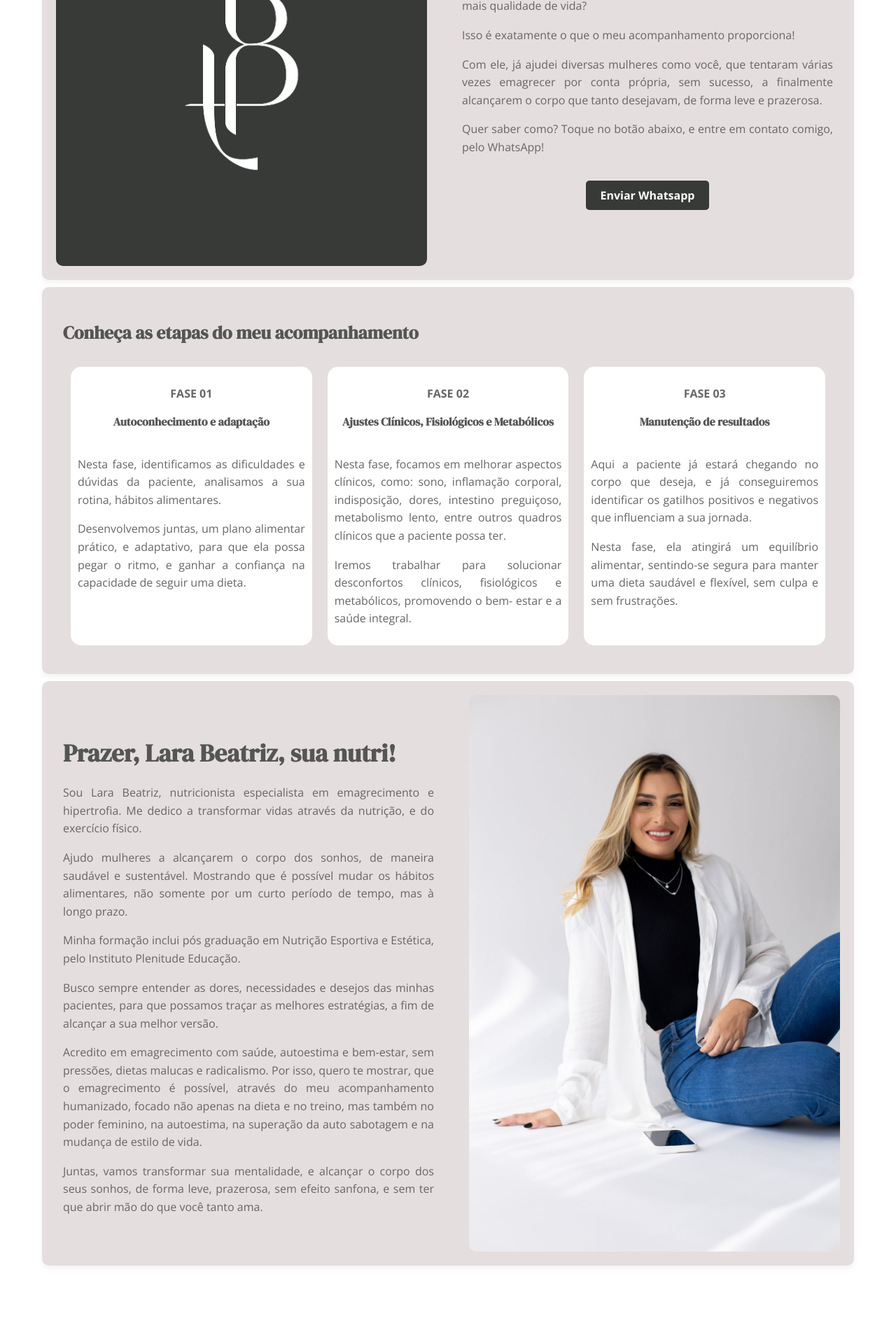
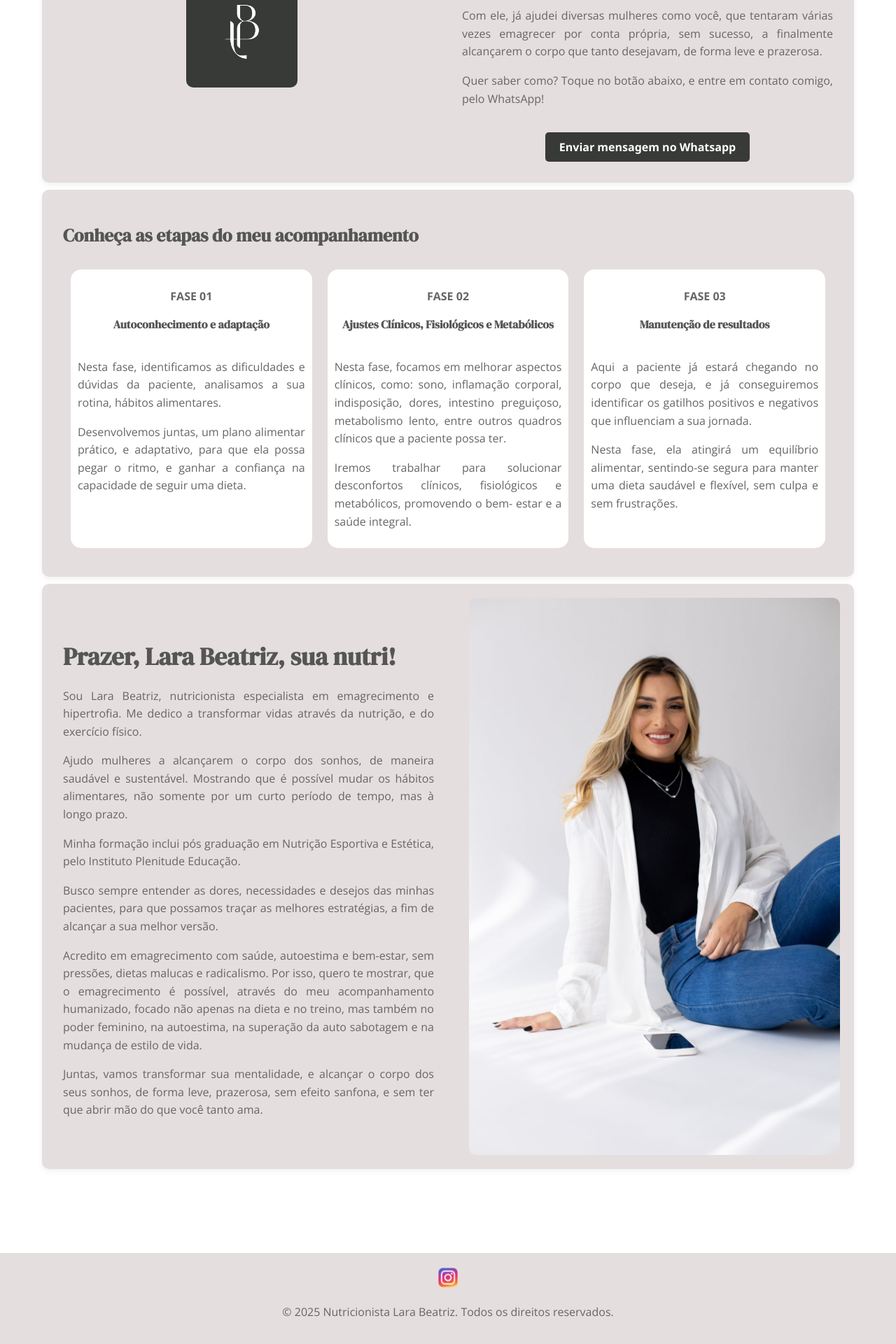
Before and after one commit to juancsd/nutri-site, a React (Create React App) app: page / in a window 1280 px wide. Shown: the part 1065-2985 px from the top of the page at 70% size. Before the commit the page ends 2943 px from the top, so only its background shows below. Built offline with nearby package versions, Linux system fonts and the light colour scheme.

Commit message:
Novos ajustes

```diff
--- a/package.json
+++ b/package.json
@@ -41,5 +41,6 @@
 },
 "devDependencies": {
   "webpack-cli": "^6.0.1"
+},
+"homepage": "http://larabeatriznutri.com"
 }
-}
--- a/public/index.html
+++ b/public/index.html
@@ -1,5 +1,5 @@
 <!DOCTYPE html>
-<html lang="en">
+<html lang="pt-br">
   <head>
     <meta charset="utf-8" />
     <link rel="icon" href="%PUBLIC_URL%/favicon.ico" />
@@ -9,7 +9,7 @@
       name="description"
       content="Web site created using create-react-app"
     />
-    <link rel="apple-touch-icon" href="%PUBLIC_URL%/logo192.png" />
+    <link rel="apple-touch-icon" href="%PUBLIC_URL%/logo192.png"/>
     <!--
       manifest.json provides metadata used when your web app is installed on a
       user's mobile device or desktop. See https://developers.google.com/web/fundamentals/web-app-manifest/
@@ -24,7 +24,7 @@
       work correctly both with client-side routing and a non-root public URL.
       Learn how to configure a non-root public URL by running `npm run build`.
     -->
-    <title>React App</title>
+    <title>Nutricionista Lara Beatriz</title>
   </head>
   <body>
     <noscript>You need to enable JavaScript to run this app.</noscript>
--- a/src/App.css
+++ b/src/App.css
@@ -73,9 +73,10 @@ display: block;
 }
 
 .img-logo {
-width: 100%;
+width: 30%;
 height: auto;
 display: block;
+border-radius: 10px;
 }
 
 .div-contato {
@@ -153,6 +154,7 @@ align-items: center;
 border-radius: 10px;
 margin: 20px;
 }
+
 
 .imagem-container img {
 max-width: 100%;
--- a/src/App.js
+++ b/src/App.js
@@ -1,21 +1,22 @@
 import { BrowserRouter as Router, Routes, Route } from 'react-router-dom';
 import Servicos from './pages/Servicos';
 import QuemSouEu from './pages/QuemSouEu';
-import Home from './pages/Home'
+import Home from './pages/Home';
 import Contato from './pages/Contato';
 import Header from './Header';
-
+import Footer from './footer'; // Importe o componente Footer
 
 function App() {
 return (
   <Router>
     <Header />
     <Routes>
-      <Route path="/" element={<Home />} /> {/* Rota inicial agora renderiza Servicos */}
+      <Route path="/" element={<Home />} />
       <Route path="/servicos" element={<Servicos />} />
       <Route path="/contato" element={<Contato />} />
       <Route path="/quem-sou-eu" element={<QuemSouEu />} />
     </Routes>
+    <Footer /> {/* Renderize o componente Footer aqui */}
   </Router>
 );
 }
--- /dev/null
+++ b/src/footer.css
@@ -0,0 +1,30 @@
+footer {
+background-color: #e5dede;
+color: white;
+padding: 20px;
+text-align: center;
+margin-top: 50px; /* Espaço acima do footer */
+}
+
+footer nav ul {
+list-style: none;
+padding: 0;
+margin: 0;
+display: flex;
+justify-content: center;
+}
+
+footer nav ul li {
+margin: 0 10px;
+}
+
+footer nav ul li a {
+color: white;
+text-decoration: none;
+}
+
+.social-links a {
+color: white;
+margin: 0 5px;
+font-size: 20px; /* Ajuste o tamanho dos ícones */
+}
--- /dev/null
+++ b/src/footer.js
@@ -0,0 +1,36 @@
+import React from 'react';
+import './footer.css';
+import './App.css';
+import imglogo from './images/instagram.png'
+
+function Footer() {
+  const currentYear = new Date().getFullYear();
+
+  return (
+    <footer>
+      <nav>
+        {/* Links de navegação, se houver */}
+      </nav>
+      <div className="social-links">
+        <a
+          href="http://instagram.com/larabeatriznutri"
+          target="_blank"
+          rel="noopener noreferrer"
+        >
+          <img
+            src={imglogo}
+            alt="Instagram"
+            width="30"
+            height="30"
+          />
+        </a>
+      </div>
+
+      <p className='paragrafo'>&copy; {currentYear} Nutricionista Lara Beatriz. Todos os direitos reservados.</p>
+
+
+    </footer>
+  );
+}
+
+export default Footer;
--- a/src/pages/Home.jsx
+++ b/src/pages/Home.jsx
@@ -59,7 +59,7 @@ prazerosa.</p>
               rel="noopener noreferrer"
               className="agendar-whatsapp"
             >
-              Enviar Whatsapp
+              Enviar mensagem no Whatsapp
             </a>
         </div>
     </div>
```
Also changed, not shown: src/images/instagram.png (added). Lines whose indentation alone changed are shown as unchanged.
